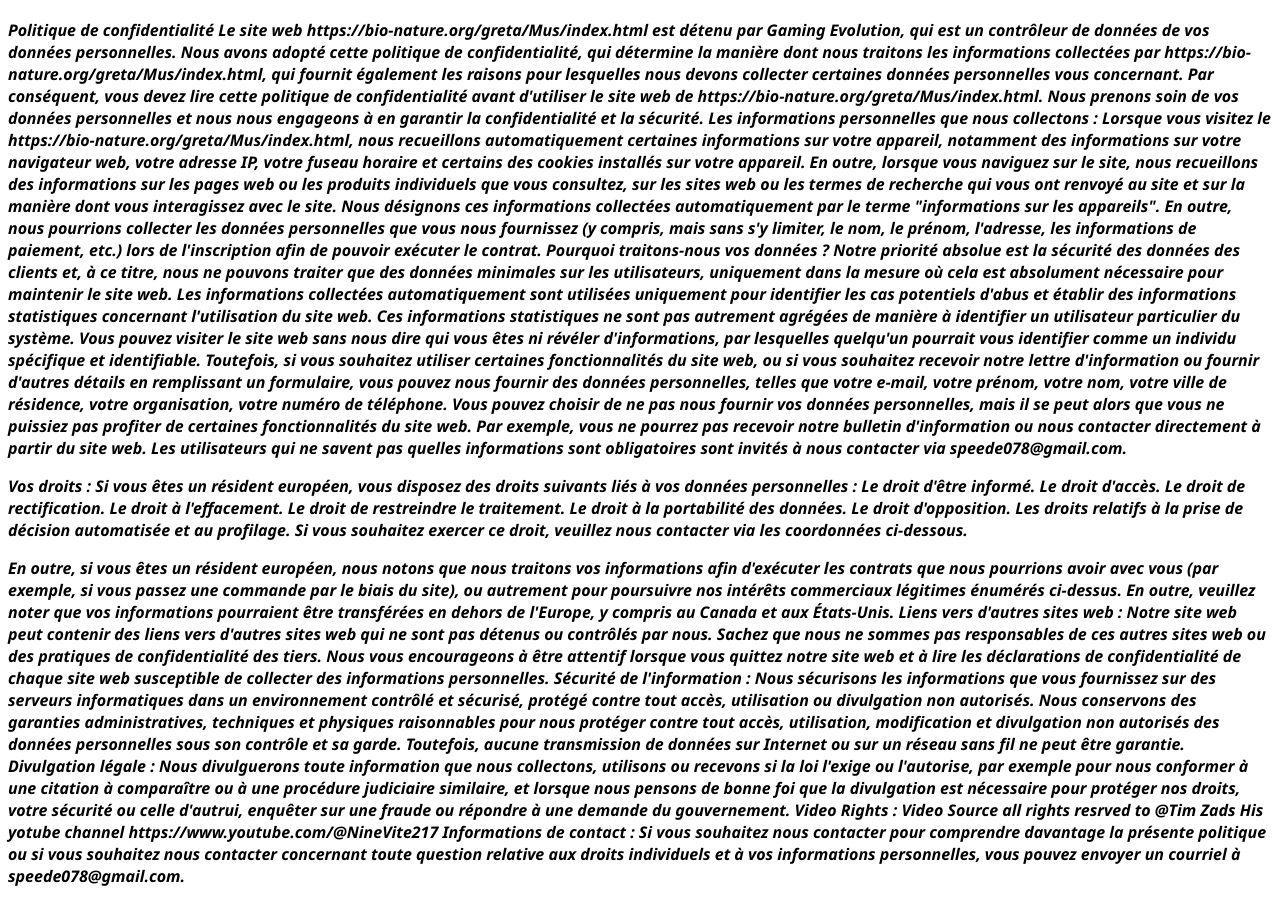
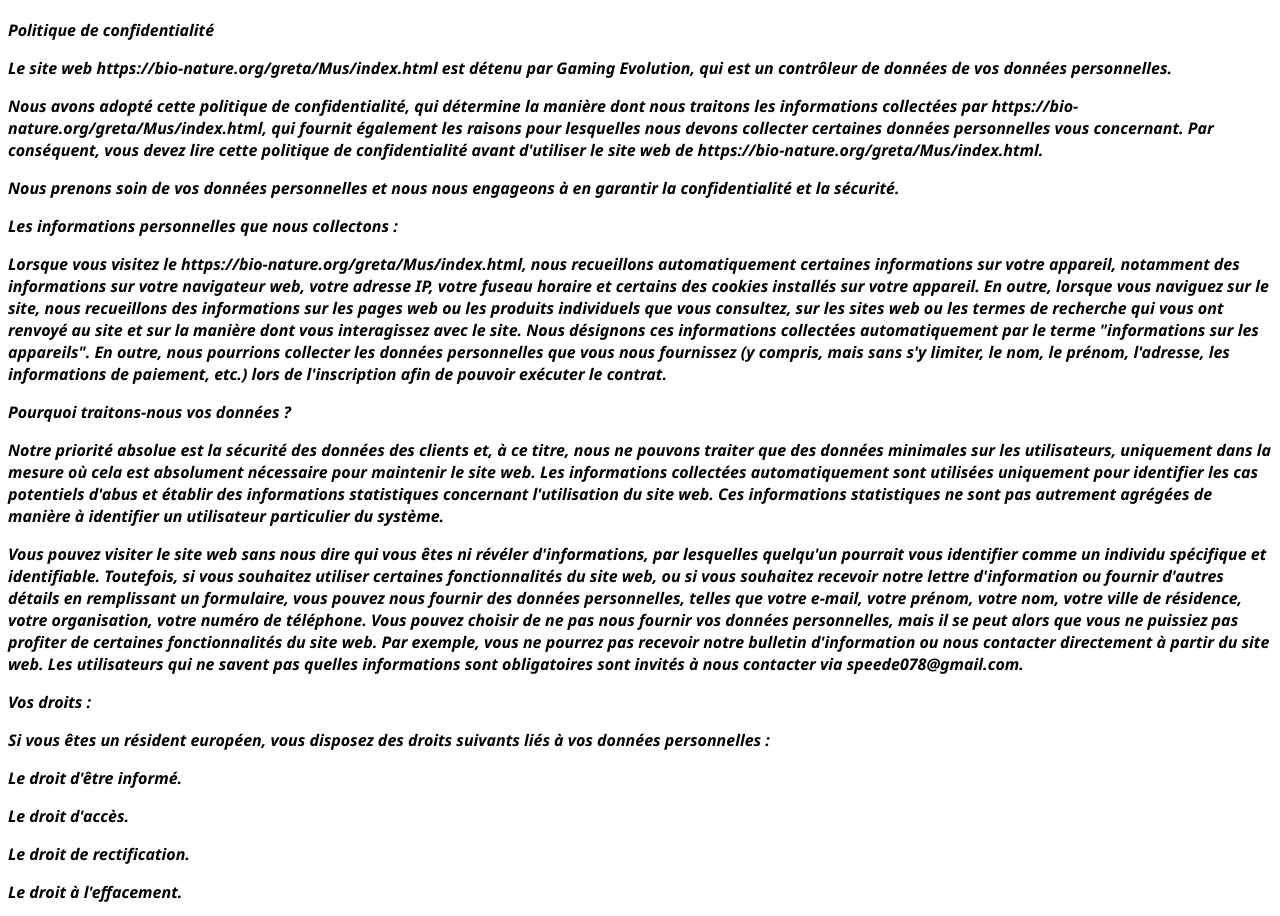
Before and after one commit to Mus9617/SiteCours, a plain HTML site: page politique/index.html in a window 1280 px wide. Shown: the part 73-989 px from the top of the page. Drawn offline with Linux system fonts and the light colour scheme.

Commit message:
Update index.html
 </p> added

```diff
--- a/politique/index.html
+++ b/politique/index.html
@@ -11,53 +11,61 @@
 
     <p>
       Politique de confidentialité
-      Le site web https://bio-nature.org/greta/Mus/index.html est détenu par Gaming Evolution, qui est un contrôleur de données de vos données personnelles.
 
-      Nous avons adopté cette politique de confidentialité, qui détermine la manière dont nous traitons les informations collectées par https://bio-nature.org/greta/Mus/index.html, qui fournit également les raisons pour lesquelles nous devons collecter certaines données personnelles vous concernant. Par conséquent, vous devez lire cette politique de confidentialité avant d'utiliser le site web de https://bio-nature.org/greta/Mus/index.html.
-
-      Nous prenons soin de vos données personnelles et nous nous engageons à en garantir la confidentialité et la sécurité.
-
-      Les informations personnelles que nous collectons :
-      Lorsque vous visitez le https://bio-nature.org/greta/Mus/index.html, nous recueillons automatiquement certaines informations sur votre appareil, notamment des informations sur votre navigateur web, votre adresse IP, votre fuseau horaire et certains des cookies installés sur votre appareil. En outre, lorsque vous naviguez sur le site, nous recueillons des informations sur les pages web ou les produits individuels que vous consultez, sur les sites web ou les termes de recherche qui vous ont renvoyé au site et sur la manière dont vous interagissez avec le site. Nous désignons ces informations collectées automatiquement par le terme "informations sur les appareils". En outre, nous pourrions collecter les données personnelles que vous nous fournissez (y compris, mais sans s'y limiter, le nom, le prénom, l'adresse, les informations de paiement, etc.) lors de l'inscription afin de pouvoir exécuter le contrat.
-
-      Pourquoi traitons-nous vos données ?
-      Notre priorité absolue est la sécurité des données des clients et, à ce titre, nous ne pouvons traiter que des données minimales sur les utilisateurs, uniquement dans la mesure où cela est absolument nécessaire pour maintenir le site web. Les informations collectées automatiquement sont utilisées uniquement pour identifier les cas potentiels d'abus et établir des informations statistiques concernant l'utilisation du site web. Ces informations statistiques ne sont pas autrement agrégées de manière à identifier un utilisateur particulier du système.
-
-      Vous pouvez visiter le site web sans nous dire qui vous êtes ni révéler d'informations, par lesquelles quelqu'un pourrait vous identifier comme un individu spécifique et identifiable. Toutefois, si vous souhaitez utiliser certaines fonctionnalités du site web, ou si vous souhaitez recevoir notre lettre d'information ou fournir d'autres détails en remplissant un formulaire, vous pouvez nous fournir des données personnelles, telles que votre e-mail, votre prénom, votre nom, votre ville de résidence, votre organisation, votre numéro de téléphone. Vous pouvez choisir de ne pas nous fournir vos données personnelles, mais il se peut alors que vous ne puissiez pas profiter de certaines fonctionnalités du site web. Par exemple, vous ne pourrez pas recevoir notre bulletin d'information ou nous contacter directement à partir du site web. Les utilisateurs qui ne savent pas quelles informations sont obligatoires sont invités à nous contacter via speede078@gmail.com.
     </p>
 
     <p>
-      Vos droits :
-      Si vous êtes un résident européen, vous disposez des droits suivants liés à vos données personnelles :
-
-      Le droit d'être informé.
-      Le droit d'accès.
-      Le droit de rectification.
-      Le droit à l'effacement.
-      Le droit de restreindre le traitement.
-      Le droit à la portabilité des données.
-      Le droit d'opposition.
-      Les droits relatifs à la prise de décision automatisée et au profilage.
-      Si vous souhaitez exercer ce droit, veuillez nous contacter via les coordonnées ci-dessous.
+      Le site web https://bio-nature.org/greta/Mus/index.html est détenu par Gaming Evolution, qui est un contrôleur de données de vos données personnelles.
     </p>
 
      <p>
-      En outre, si vous êtes un résident européen, nous notons que nous traitons vos informations afin d'exécuter les contrats que nous pourrions avoir avec vous (par exemple, si vous passez une commande par le biais du site), ou autrement pour poursuivre nos intérêts commerciaux légitimes énumérés ci-dessus. En outre, veuillez noter que vos informations pourraient être transférées en dehors de l'Europe, y compris au Canada et aux États-Unis.
+      Nous avons adopté cette politique de confidentialité, qui détermine la manière dont nous traitons les informations collectées par https://bio-nature.org/greta/Mus/index.html, qui fournit également les raisons pour lesquelles nous devons collecter certaines données personnelles vous concernant. Par conséquent, vous devez lire cette politique de confidentialité avant d'utiliser le site web de https://bio-nature.org/greta/Mus/index.html.</p>
 
-      Liens vers d'autres sites web :
-      Notre site web peut contenir des liens vers d'autres sites web qui ne sont pas détenus ou contrôlés par nous. Sachez que nous ne sommes pas responsables de ces autres sites web ou des pratiques de confidentialité des tiers. Nous vous encourageons à être attentif lorsque vous quittez notre site web et à lire les déclarations de confidentialité de chaque site web susceptible de collecter des informations personnelles.
+    <p>  Nous prenons soin de vos données personnelles et nous nous engageons à en garantir la confidentialité et la sécurité.
+     </p>
 
-      Sécurité de l'information :
-      Nous sécurisons les informations que vous fournissez sur des serveurs informatiques dans un environnement contrôlé et sécurisé, protégé contre tout accès, utilisation ou divulgation non autorisés. Nous conservons des garanties administratives, techniques et physiques raisonnables pour nous protéger contre tout accès, utilisation, modification et divulgation non autorisés des données personnelles sous son contrôle et sa garde. Toutefois, aucune transmission de données sur Internet ou sur un réseau sans fil ne peut être garantie.
+    <p>
+      Les informations personnelles que nous collectons :</p>
+  <p> Lorsque vous visitez le https://bio-nature.org/greta/Mus/index.html, nous recueillons automatiquement certaines informations sur votre appareil, notamment des informations sur votre navigateur web, votre adresse IP, votre fuseau horaire et certains des cookies installés sur votre appareil. En outre, lorsque vous naviguez sur le site, nous recueillons des informations sur les pages web ou les produits individuels que vous consultez, sur les sites web ou les termes de recherche qui vous ont renvoyé au site et sur la manière dont vous interagissez avec le site. Nous désignons ces informations collectées automatiquement par le terme "informations sur les appareils". En outre, nous pourrions collecter les données personnelles que vous nous fournissez (y compris, mais sans s'y limiter, le nom, le prénom, l'adresse, les informations de paiement, etc.) lors de l'inscription afin de pouvoir exécuter le contrat.</p>
 
-      Divulgation légale :
-      Nous divulguerons toute information que nous collectons, utilisons ou recevons si la loi l'exige ou l'autorise, par exemple pour nous conformer à une citation à comparaître ou à une procédure judiciaire similaire, et lorsque nous pensons de bonne foi que la divulgation est nécessaire pour protéger nos droits, votre sécurité ou celle d'autrui, enquêter sur une fraude ou répondre à une demande du gouvernement.
+      Pourquoi traitons-nous vos données ?</p>
+      Notre priorité absolue est la sécurité des données des clients et, à ce titre, nous ne pouvons traiter que des données minimales sur les utilisateurs, uniquement dans la mesure où cela est absolument nécessaire pour maintenir le site web. Les informations collectées automatiquement sont utilisées uniquement pour identifier les cas potentiels d'abus et établir des informations statistiques concernant l'utilisation du site web. Ces informations statistiques ne sont pas autrement agrégées de manière à identifier un utilisateur particulier du système.</p>
 
-      Video Rights :
-      Video Source all rights resrved to @Tim Zads  His yotube channel https://www.youtube.com/@NineVite217
+      Vous pouvez visiter le site web sans nous dire qui vous êtes ni révéler d'informations, par lesquelles quelqu'un pourrait vous identifier comme un individu spécifique et identifiable. Toutefois, si vous souhaitez utiliser certaines fonctionnalités du site web, ou si vous souhaitez recevoir notre lettre d'information ou fournir d'autres détails en remplissant un formulaire, vous pouvez nous fournir des données personnelles, telles que votre e-mail, votre prénom, votre nom, votre ville de résidence, votre organisation, votre numéro de téléphone. Vous pouvez choisir de ne pas nous fournir vos données personnelles, mais il se peut alors que vous ne puissiez pas profiter de certaines fonctionnalités du site web. Par exemple, vous ne pourrez pas recevoir notre bulletin d'information ou nous contacter directement à partir du site web. Les utilisateurs qui ne savent pas quelles informations sont obligatoires sont invités à nous contacter via speede078@gmail.com.</p>
 
-      Informations de contact :
-      Si vous souhaitez nous contacter pour comprendre davantage la présente politique ou si vous souhaitez nous contacter concernant toute question relative aux droits individuels et à vos informations personnelles, vous pouvez envoyer un courriel à speede078@gmail.com.
+
+    <p>
+      Vos droits : </p>
+      Si vous êtes un résident européen, vous disposez des droits suivants liés à vos données personnelles :
+    </p>
+    <p>
+      Le droit d'être informé. </p>
+    <p> Le droit d'accès.  </p>
+    <p> Le droit de rectification. </p>
+    <p> Le droit à l'effacement.</p>
+    <p>  Le droit de restreindre le traitement.</p>
+    <p>  Le droit à la portabilité des données.</p>
+    <p>  Le droit d'opposition.</p>
+    <p>  Les droits relatifs à la prise de décision automatisée et au profilage.</p>
+    <p>  Si vous souhaitez exercer ce droit, veuillez nous contacter via les coordonnées ci-dessous.</p>
+
+
+     <p>
+      En outre, si vous êtes un résident européen, nous notons que nous traitons vos informations afin d'exécuter les contrats que nous pourrions avoir avec vous (par exemple, si vous passez une commande par le biais du site), ou autrement pour poursuivre nos intérêts commerciaux légitimes énumérés ci-dessus. En outre, veuillez noter que vos informations pourraient être transférées en dehors de l'Europe, y compris au Canada et aux États-Unis.</p>
+
+      <p> Liens vers d'autres sites web :</p>
+     <p>  Notre site web peut contenir des liens vers d'autres sites web qui ne sont pas détenus ou contrôlés par nous. Sachez que nous ne sommes pas responsables de ces autres sites web ou des pratiques de confidentialité des tiers. Nous vous encourageons à être attentif lorsque vous quittez notre site web et à lire les déclarations de confidentialité de chaque site web susceptible de collecter des informations personnelles..</p>
+
+      <p> Sécurité de l'information :</p>
+      <p> Nous sécurisons les informations que vous fournissez sur des serveurs informatiques dans un environnement contrôlé et sécurisé, protégé contre tout accès, utilisation ou divulgation non autorisés. Nous conservons des garanties administratives, techniques et physiques raisonnables pour nous protéger contre tout accès, utilisation, modification et divulgation non autorisés des données personnelles sous son contrôle et sa garde. Toutefois, aucune transmission de données sur Internet ou sur un réseau sans fil ne peut être garantie..</p>
+
+     <p>  Divulgation légale :</p>
+      <p> Nous divulguerons toute information que nous collectons, utilisons ou recevons si la loi l'exige ou l'autorise, par exemple pour nous conformer à une citation à comparaître ou à une procédure judiciaire similaire, et lorsque nous pensons de bonne foi que la divulgation est nécessaire pour protéger nos droits, votre sécurité ou celle d'autrui, enquêter sur une fraude ou répondre à une demande du gouvernement.</p>
+      <p> Video Rights :</p>
+      <p> Video Source all rights resrved to @Tim Zads  His yotube channel https://www.youtube.com/@NineVite217</p>
+
+      <p> Informations de contact :</p>
+      <p> Si vous souhaitez nous contacter pour comprendre davantage la présente politique ou si vous souhaitez nous contacter concernant toute question relative aux droits individuels et à vos informations personnelles, vous pouvez envoyer un courriel à speede078@gmail.com.
     </p>
   </body>
 </html>
```
